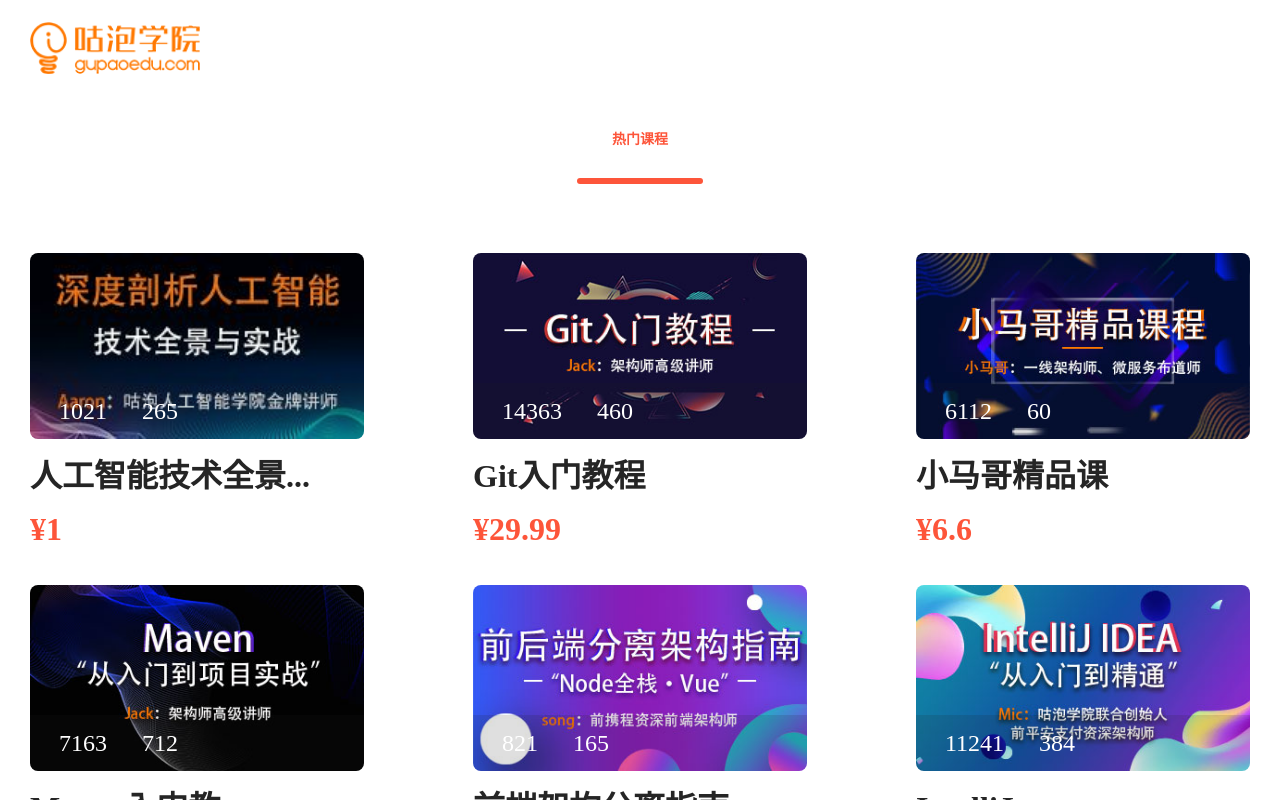
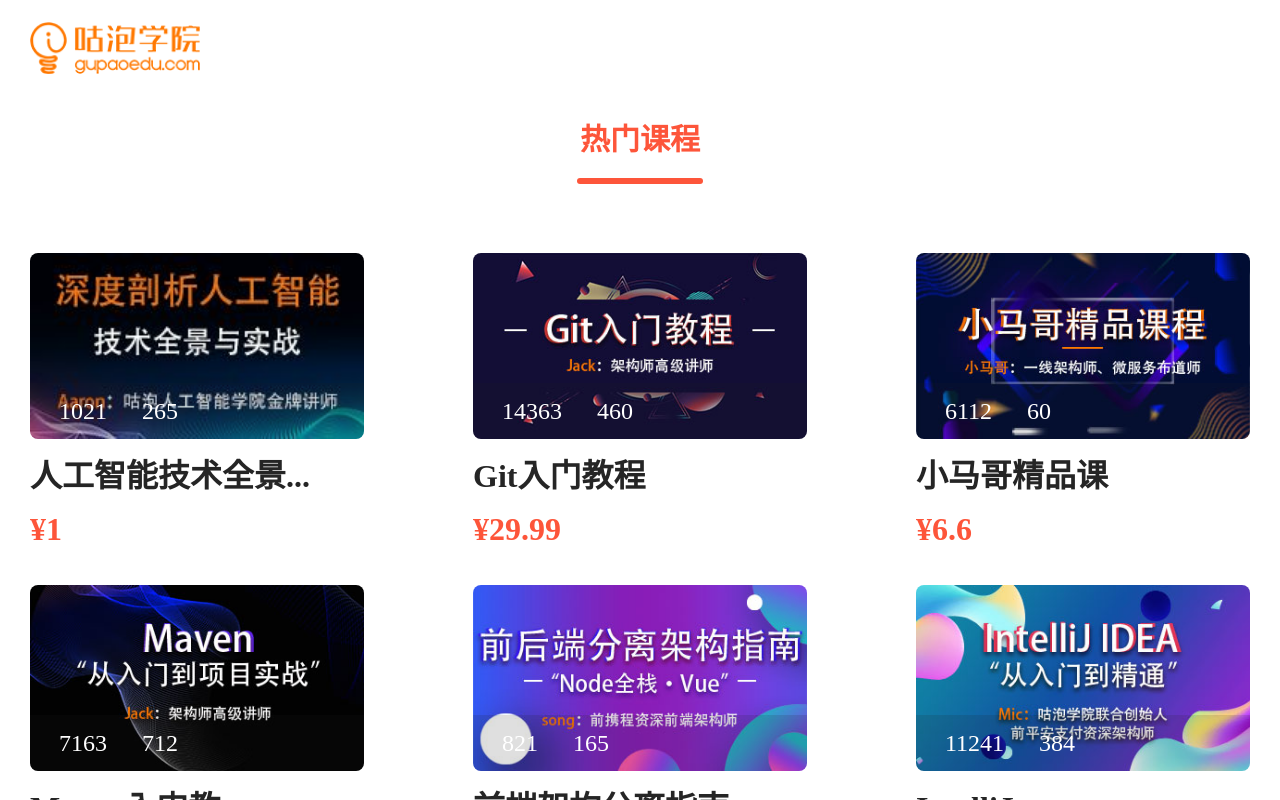
Before and after one commit to chenqiong520/nuxtDemo, a Nuxt app: page /course-list in a window 1280 px wide. Built offline with nearby package versions, Linux system fonts and the light colour scheme; a small style sheet from the web is missing; what vue-clipboard2 would draw is missing.

Commit message:
修改热门课程字体大小

```diff
--- a/nuxt.config.js
+++ b/nuxt.config.js
@@ -5,7 +5,7 @@
 const testConfig = require('./config/test.config')
 
 const env = process.env.NODE_ENV
-
+console.log(env)
 // 默认为开发环境
 let mergedConfig = merge(baseConfig, devConfig)
 
--- a/package.json
+++ b/package.json
@@ -9,6 +9,7 @@
     "build": "nuxt build",
     "start": "nuxt start",
     "generate": "nuxt generate",
+    "preprod": "cross-env NODE_ENV=pre-production nuxt generate",
     "lint": "eslint --ext .js,.vue --ignore-path .gitignore .",
     "precommit": "npm run lint"
   },
--- a/pages/course-list/index.vue
+++ b/pages/course-list/index.vue
@@ -140,6 +140,7 @@
       height: 100%;
       width: 126px;
       text-align: center;
+      font-size:30px;
       line-height: 88px;
       color: #252525;
       font-weight: bold;
```
